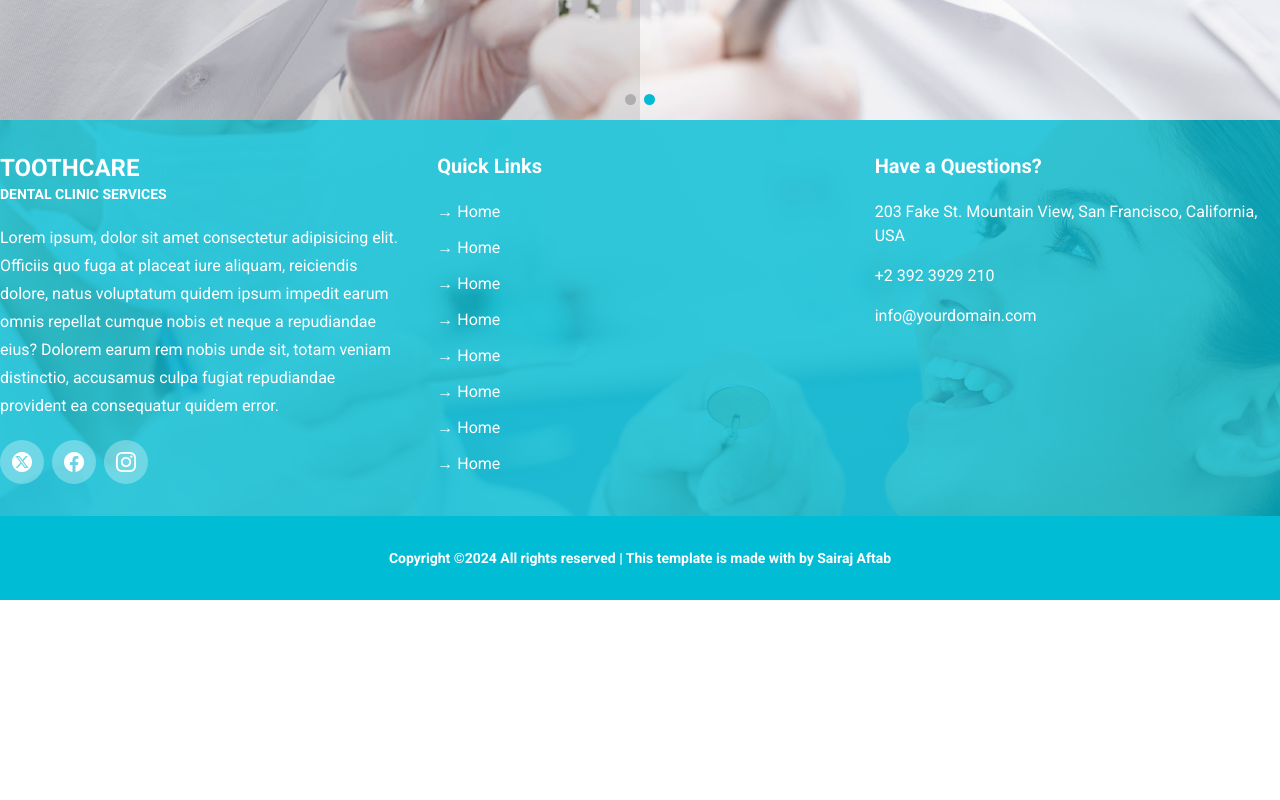
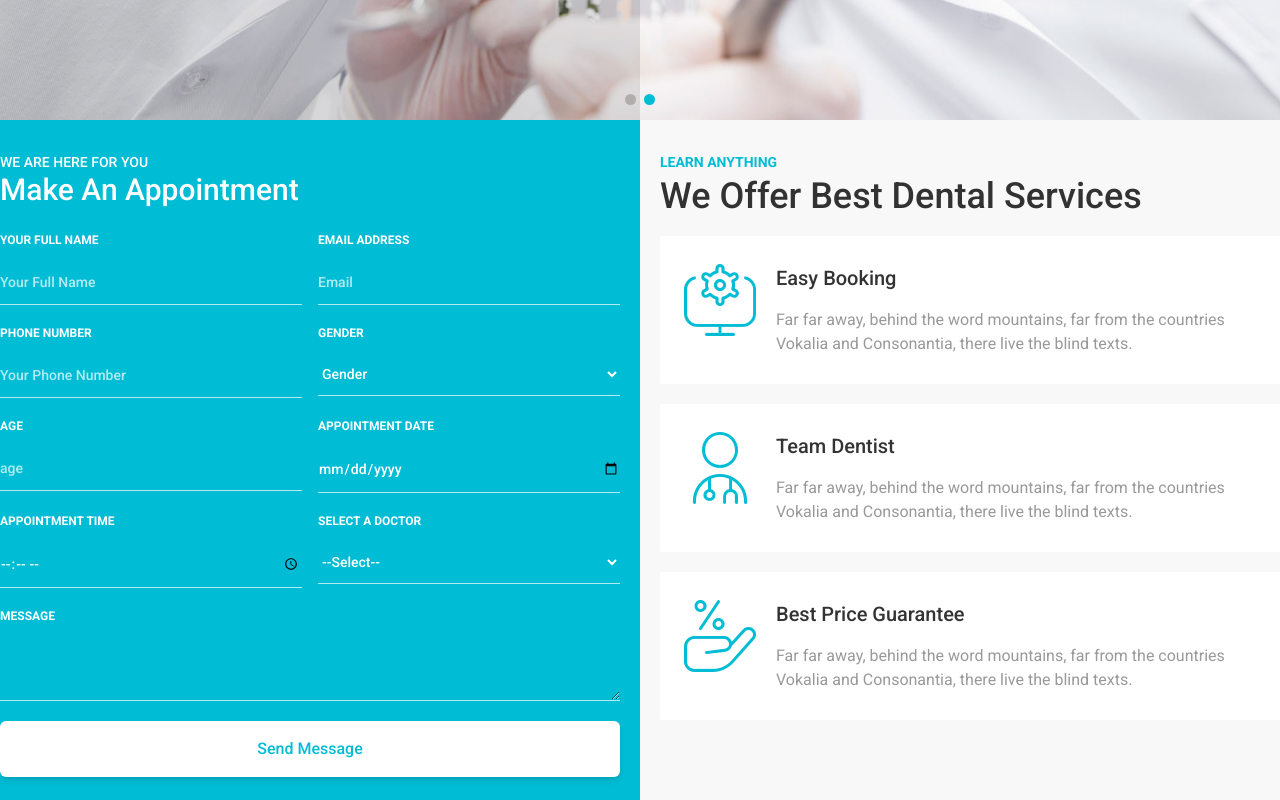
Before and after one commit to Sairaj-Aftab/Next-Dental-Clinic, a Next.js app: page / in a window 1280 px wide. Shown: the part 860-1660 px from the top of the page. Before the commit the page ends 1460 px from the top, so only its background shows below. Built offline with nearby package versions, Linux system fonts and the light colour scheme.

Commit message:
update new section

```diff
--- a/app/globals.css
+++ b/app/globals.css
@@ -1,7 +1,9 @@
 @tailwind base;
 @tailwind components;
 @tailwind utilities;
-
+* {
+  box-sizing: border-box;
+}
 li,
 a,
 i {
@@ -35,3 +37,20 @@ i {
 .footer .column1 li a i {
   @apply text-white text-xl w-11 h-11 bg-white bg-opacity-30 rounded-full flex justify-center items-center;
 }
+
+/* Appointment Section */
+.appointment-section .appointment-form .group {
+  @apply flex flex-col;
+}
+.appointment-section .appointment-form .group label {
+  @apply text-xs font-semibold text-text-color-white uppercase mb-3;
+}
+.appointment-section .appointment-form .group input,
+select,
+textarea {
+  @apply bg-inherit outline-none border-b border-secondary-text-color3 placeholder:text-secondary-text-color3 text-text-color-white placeholder:text-secondary-text-color3 text-sm font-medium  py-3 focus:border-text-color-white;
+}
+
+.appointment-section .appointment-form .group select {
+  @apply bg-primary-color;
+}
--- a/app/layout.js
+++ b/app/layout.js
@@ -3,6 +3,7 @@ import "@flaticon/flaticon-uicons/css/all/all.css";
 import TopHeader from "@/components/TopHeader";
 import Navbar from "@/components/Navbar";
 import Footer from "@/components/Footer";
+// import "react-datepicker/dist/react-datepicker.css";
 import "swiper/css";
 import "./globals.css";
 
--- a/app/page.js
+++ b/app/page.js
@@ -1,9 +1,11 @@
+import AppointmentFormSection from "@/components/AppointmentFormSection";
 import Slider from "@/components/Slider";
 
 export default function Home() {
   return (
     <main>
       <Slider />
+      <AppointmentFormSection />
     </main>
   );
 }
--- /dev/null
+++ b/components/AppointmentFormSection.jsx
@@ -0,0 +1,145 @@
+import React from "react";
+
+const AppointmentFormSection = () => {
+  return (
+    <div className="appointment-section relative py-8 bg-[#f8f8f8]">
+      <div className="after:absolute after:top-0 after:left-0 after:bottom-0 after:w-full md:after:w-1/2 after:bg-primary-color after:z-0">
+        <div className="flex flex-col gap-10 md:gap-0 md:flex-row lg:container relative z-10">
+          {/* Column 1 */}
+          <div className="md:flex-1 px-5 lg:pr-10 lg:pl-0">
+            <h3 className="text-sm font-medium text-text-color-white">
+              WE ARE HERE FOR YOU
+            </h3>
+            <h1 className="text-3xl font-medium text-text-color-white mb-6">
+              Make An Appointment
+            </h1>
+            <form
+              action=""
+              className="appointment-form grid grid-cols-2 gap-y-5 gap-x-4"
+            >
+              <div className="group">
+                <label htmlFor="name">Your Full Name</label>
+                <input id="name" type="text" placeholder="Your Full Name" />
+              </div>
+              <div className="group">
+                <label htmlFor="email">Email Address</label>
+                <input id="email" type="email" placeholder="Email" />
+              </div>
+              <div className="group">
+                <label htmlFor="phone">Phone Number</label>
+                <input
+                  id="phone"
+                  type="email"
+                  placeholder="Your Phone Number"
+                />
+              </div>
+              <div className="group">
+                <label htmlFor="gender">Gender</label>
+                <select name="gender" id="gender">
+                  <option value="">Gender</option>
+                  <option value="male">Male</option>
+                  <option value="female">Female</option>
+                  <option value="other">Other</option>
+                </select>
+              </div>
+              <div className="group">
+                <label htmlFor="age">Age</label>
+                <input id="age" type="number" placeholder="age" />
+              </div>
+              <div className="group">
+                <label htmlFor="appointment-date">Appointment Date</label>
+                <input
+                  id="appointment-date"
+                  type="date"
+                  placeholder="Appointment Date"
+                />
+              </div>
+              <div className="group">
+                <label htmlFor="appointment-time">Appointment Time</label>
+                <input
+                  id="appointment-time"
+                  type="time"
+                  placeholder="Appointment Time"
+                />
+              </div>
+              <div className="group">
+                <label htmlFor="doctor-list">Select a Doctor</label>
+                <select name="doctor-list" id="doctor-list">
+                  <option value="">--Select--</option>
+                  <option value="Dr. Smith">Dr. Smith</option>
+                  <option value="Dr. Johnson">Dr. Johnson</option>
+                  <option value="Dr. Williams">Dr. Williams</option>
+                  <option value="Dr. Brown">Dr. Brown</option>
+                  <option value="Dr. Taylor">Dr. Taylor</option>
+                  <option value="Dr. Martinez">Dr. Martinez</option>
+                  <option value="Dr. Anderson">Dr. Anderson</option>
+                  <option value="Dr. Garcia">Dr. Garcia</option>
+                  <option value="Dr. Wilson">Dr. Wilson</option>
+                </select>
+              </div>
+              <div className="group col-span-2">
+                <label htmlFor="message">Message</label>
+                <textarea name="message" id="message"></textarea>
+              </div>
+              <button className="col-span-2 bg-text-color-white text-primary-color text-base font-medium py-4 rounded-md shadow-md">
+                Send Message
+              </button>
+            </form>
+          </div>
+          {/* Column 2 */}
+          <div className="md:flex-1 bg-white md:bg-inherit px-5 lg:p-0 py-5 lg:py-0">
+            <h3 className="text-sm font-bold text-primary-color mb-1">
+              LEARN ANYTHING
+            </h3>
+            <h1 className="text-4xl font-medium text-text-color-black mb-5">
+              We Offer Best Dental Services
+            </h1>
+            <ul className="flex flex-col gap-5">
+              <li className="flex gap-5 bg-white hover:bg-primary-color px-6 py-7 rounded-sm group">
+                <i className="fi fi-tr-it text-7xl text-primary-color group-hover:text-text-color-white"></i>
+                <div>
+                  <h3 className="text-xl font-medium mb-4 text-text-color-black group-hover:text-text-color-white">
+                    Easy Booking
+                  </h3>
+                  <p className="text-base font-normal text-secondary-text-color group-hover:text-secondary-text-color3">
+                    Far far away, behind the word mountains, far from the
+                    countries Vokalia and Consonantia, there live the blind
+                    texts.
+                  </p>
+                </div>
+              </li>
+              <li className="flex gap-5 bg-white hover:bg-primary-color px-6 py-7 rounded-sm group">
+                <i className="fi fi-tr-user-md text-7xl text-primary-color group-hover:text-text-color-white"></i>
+                <div>
+                  <h3 className="text-xl font-medium mb-4 text-text-color-black group-hover:text-text-color-white">
+                    Team Dentist
+                  </h3>
+                  <p className="text-base font-normal text-secondary-text-color group-hover:text-secondary-text-color3">
+                    Far far away, behind the word mountains, far from the
+                    countries Vokalia and Consonantia, there live the blind
+                    texts.
+                  </p>
+                </div>
+              </li>
+              <li className="flex gap-5 bg-white hover:bg-primary-color px-6 py-7 rounded-sm group">
+                <i className="fi fi-tr-benefit-porcent text-7xl text-primary-color group-hover:text-text-color-white"></i>
+                <div>
+                  <h3 className="text-xl font-medium mb-4 text-text-color-black group-hover:text-text-color-white">
+                    Best Price Guarantee
+                  </h3>
+                  <p className="text-base font-normal text-secondary-text-color group-hover:text-secondary-text-color3">
+                    Far far away, behind the word mountains, far from the
+                    countries Vokalia and Consonantia, there live the blind
+                    texts.
+                  </p>
+                </div>
+              </li>
+            </ul>
+          </div>
+        </div>
+      </div>
+    </div>
+  );
+};
+
+export default AppointmentFormSection;
--- a/package.json
+++ b/package.json
@@ -14,6 +14,7 @@
     "firebase": "^10.11.1",
     "next": "14.2.3",
     "react": "^18",
+    "react-datepicker": "^6.9.0",
     "react-dom": "^18",
     "react-icons": "^5.2.1",
     "swiper": "^11.1.3"
--- a/tailwind.config.js
+++ b/tailwind.config.js
@@ -14,8 +14,10 @@ module.exports = {
       "text-color-white": "#ffffff",
       "secondary-text-color": "#999999",
       "secondary-text-color2": "#aaaaaa",
+      "secondary-text-color3": "rgba(255, 255, 255, 0.7)",
       "gray-opacity": "#ebebeb",
       white: "#ffffff",
+      inherit: "inherit",
     },
     container: {
       center: true,
```
Also changed, not shown: 1 other file (tests, documents, lock files or other folders).
